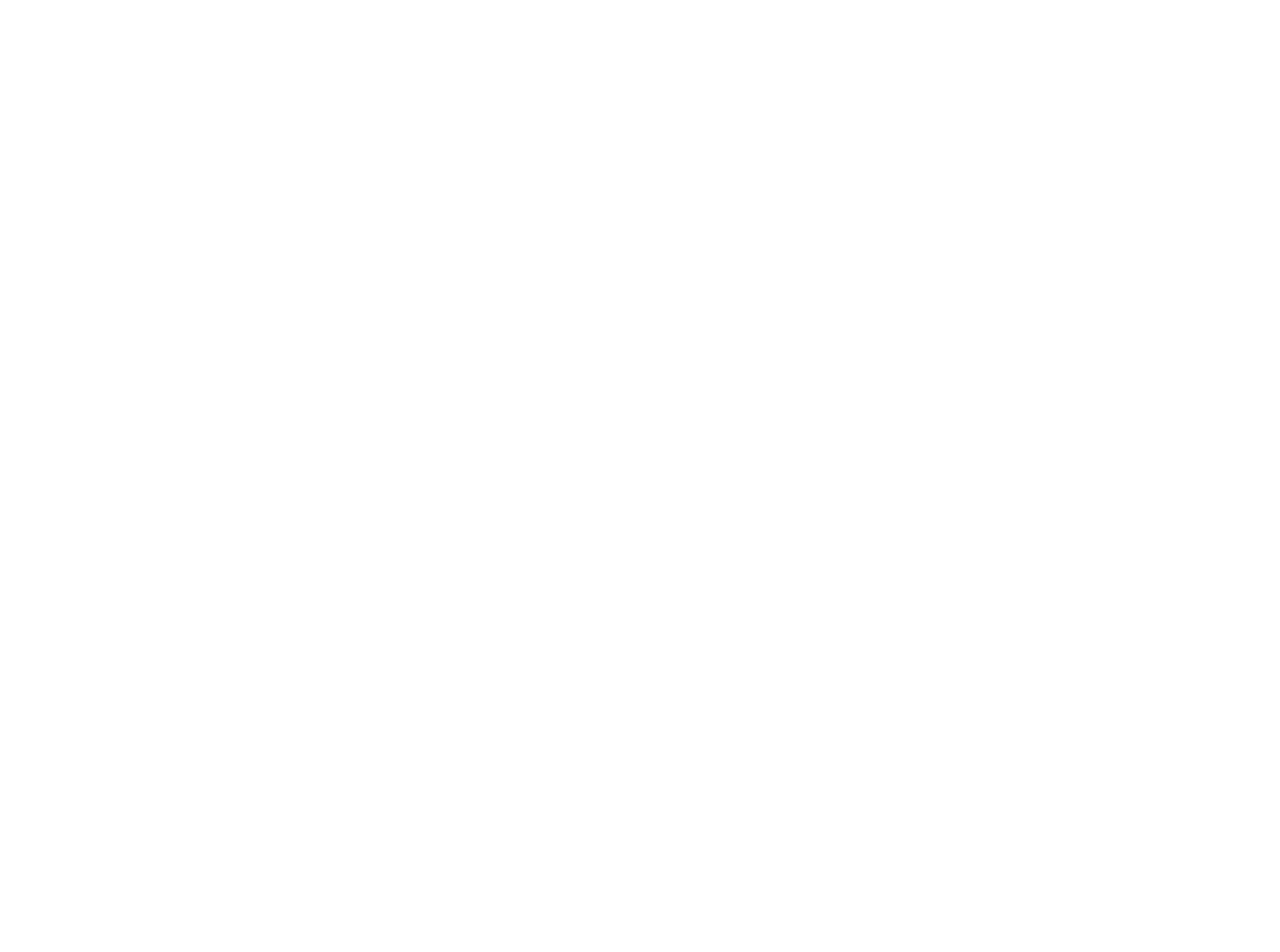
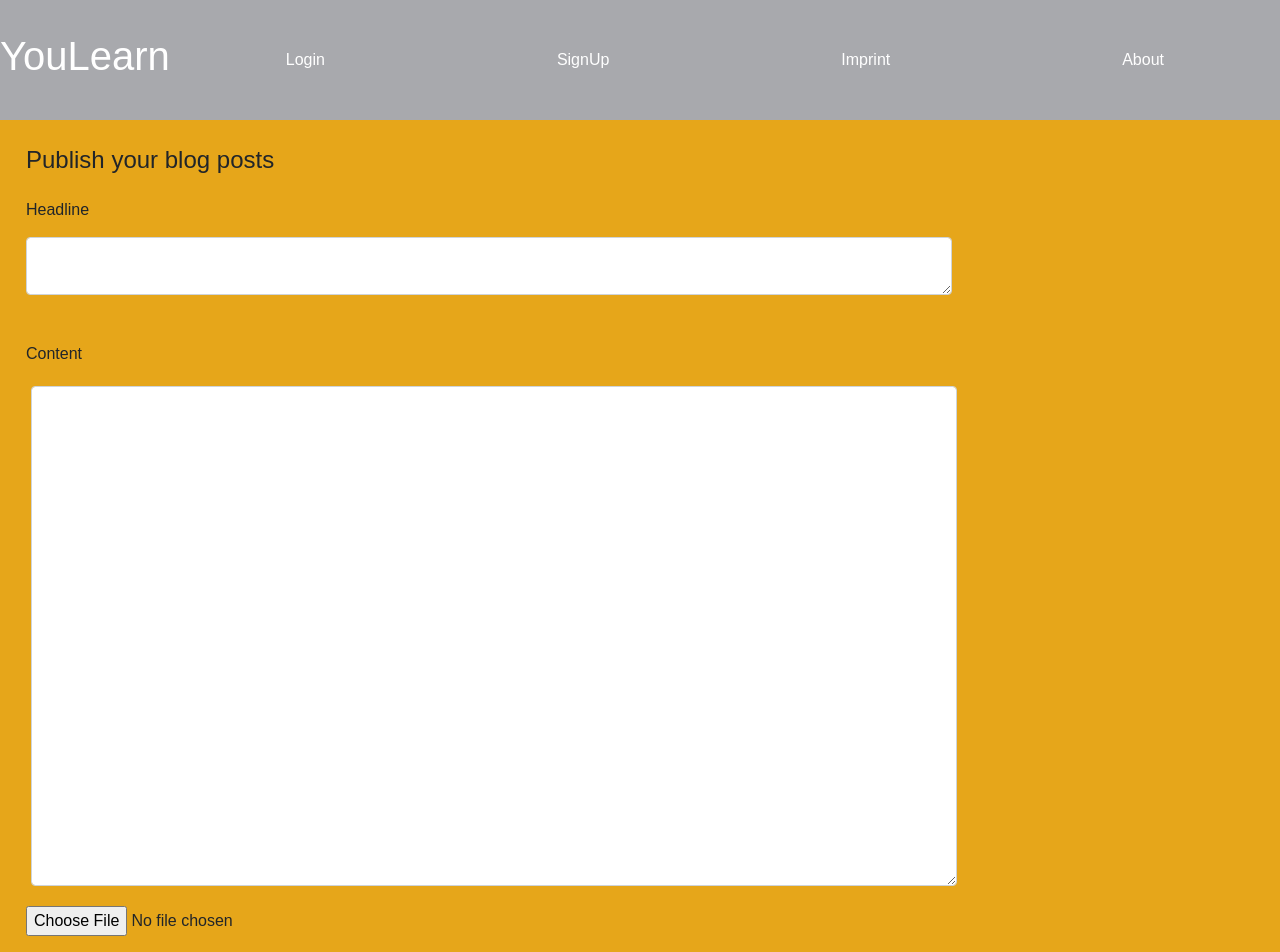
Before and after one commit to CarstenHennig/dci-final-project-e-learning-platform, a React (Create React App) app in the folder frontend/: page /Article in a window 1280 px wide. Shown: the top 952 px of the page. Before the commit the page ends 800 px from the top, so only its background shows below. Built offline with nearby package versions, Linux system fonts and the light colour scheme; a web font is replaced by a local one.

Commit message:
Inserted UploadImageToArticle component to Article.jsx

```diff
--- a/frontend/src/App.js
+++ b/frontend/src/App.js
@@ -4,13 +4,11 @@
 import InfoProvider from "./components/InfoProvider.jsx";
 
 function App() {
-
-    return (
-      <div>
-
-     {/*  <InfoProvider>
+  return (
+    <div>
+      <InfoProvider>
         <RouterComponents />
-      </InfoProvider> */}
+      </InfoProvider>
     </div>
   );
 }
--- a/frontend/src/components/Article.jsx
+++ b/frontend/src/components/Article.jsx
@@ -7,6 +7,7 @@
 import "./Article.css";
 import { FloatingLabel, Form } from "react-bootstrap";
 import DropdownBlogCategory from "./ArticleDropdownButton.jsx";
+import UploadImageToArticle from "./UploadImageToArticle.jsx";
 
 /** Function to write a blog post */
 
@@ -16,13 +17,15 @@
   const [value, setValue] = useState();
 
   /** Function HandleChange sending form data via axios to backend */
+
   const HandleChange = (e) => {
     console.log(title, content, value);
     e.preventDefault();
     axios
-      .put("http://localhost:9000/article", {
+      .put("http://localhost:9000/post/writearticle", {
         title,
         content,
+
         // Hard coded email to target the blogging user
         // Removed after improved to local stored UserID
         email: "mathewMoney@gazaphili.com",
@@ -46,6 +49,7 @@
       <form>
         <>
           {/* Inserting blog headline */}
+
           <p className="labels">Headline</p>
           <FloatingLabel
             controlId="floatingTextarea"
@@ -60,7 +64,9 @@
               // style={{ height: "100px", margin: "5px", padding: "5px" }}
             />
           </FloatingLabel>
+
           {/* Inserting blog text */}
+
           <p className="labels">Content</p>
           <FloatingLabel
             controlId="floatingTextarea2"
@@ -78,6 +84,9 @@
         </>
 
         {/** Text areas should be responsive for mobile use */}
+
+        {/* Inserting component to upload a picture */}
+        <UploadImageToArticle />
 
         {/* Selecting blog category */}
 
--- /dev/null
+++ b/frontend/src/components/UploadImageToArticle.jsx
@@ -0,0 +1,71 @@
+import React, { useState } from "react";
+import axios from "axios";
+import fs from "fs";
+
+export default function UploadImageToArticle() {
+  const [fileData, setFileData] = useState();
+  const [filename, setFilename] = useState(null);
+  const baseUrl = "http://localhost:9000/uploads";
+
+  const fileChangeHandler = (e) => {
+    setFileData(e.target.files[0]);
+  };
+
+  const onSubmitHandler = (e) => {
+    e.preventDefault();
+    const data = new FormData();
+    data.append("image", fileData);
+    fetch(baseUrl + "/single", {
+      method: "POST",
+      body: data,
+    })
+      .then((result) => {
+        console.log(result);
+        return result.json();
+      })
+      .then((result) => {
+        setFilename(result.filename);
+        console.log(filename);
+      })
+      .catch((err) => {
+        console.log(err.message);
+      });
+  };
+
+  function imageDisplay(baseUrl, filename) {
+    if (filename) {
+      return (
+        <div class>
+          <img src={"http://localhost:9000/uploads" + filename} />
+        </div>
+      );
+    } else {
+      return null;
+    }
+  }
+  return (
+    <div>
+      <div
+        style={{
+          width: "50vw",
+          margin: "5px",
+          padding: "5px",
+        }}
+      >
+        <form onSubmit={onSubmitHandler}>
+          <input type="file" name="image" onChange={fileChangeHandler} />
+        </form>
+
+        <div>
+          {" "}
+          {filename ? (
+            <img
+              style={{ margin: "5px", padding: "5px" }}
+              src={"http://localhost:9000/" + filename}
+            />
+          ) : null}{" "}
+        </div>
+      </div>
+    </div>
+  );
+}
```
Also changed, not shown: 1 other file (tests, documents, lock files or other folders).
